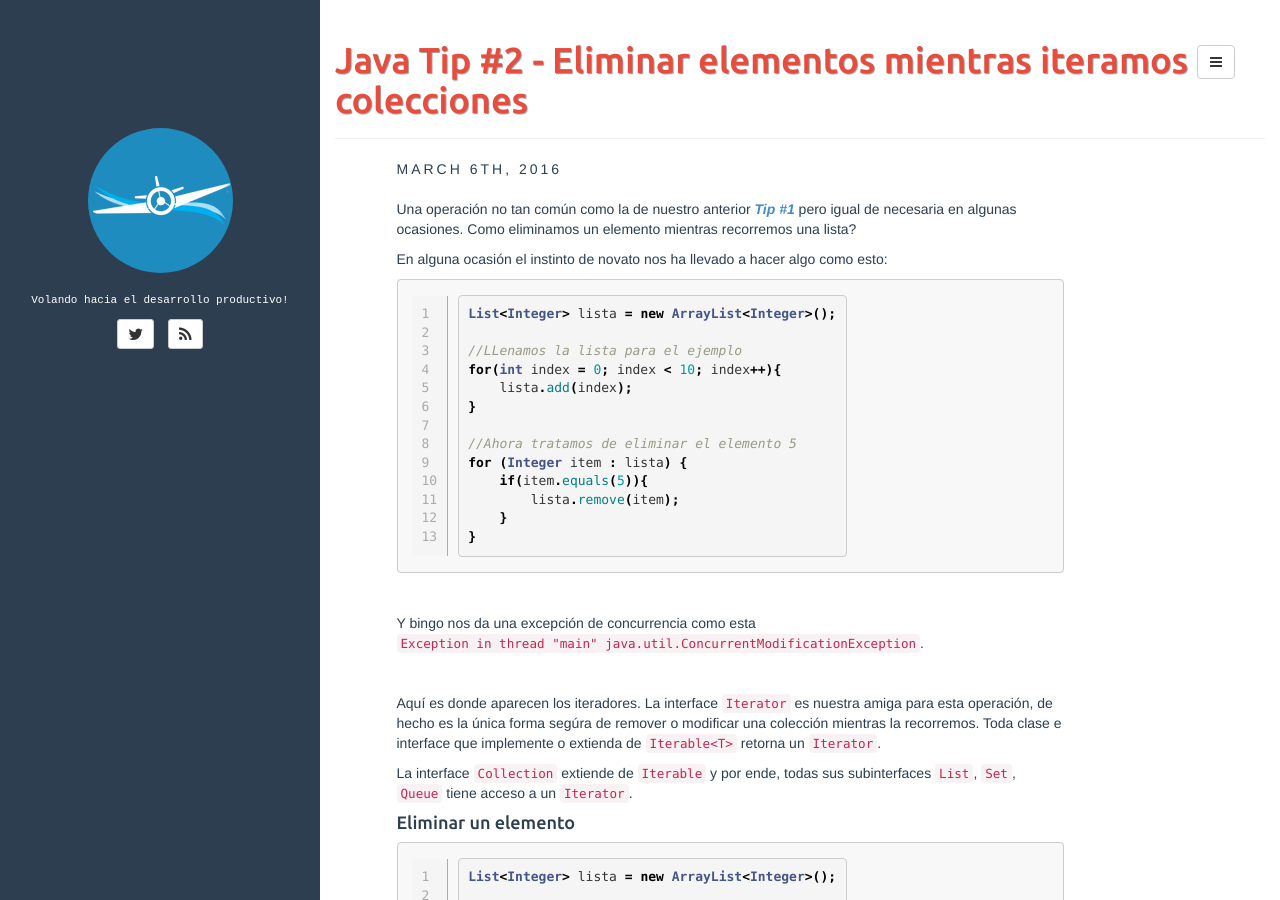
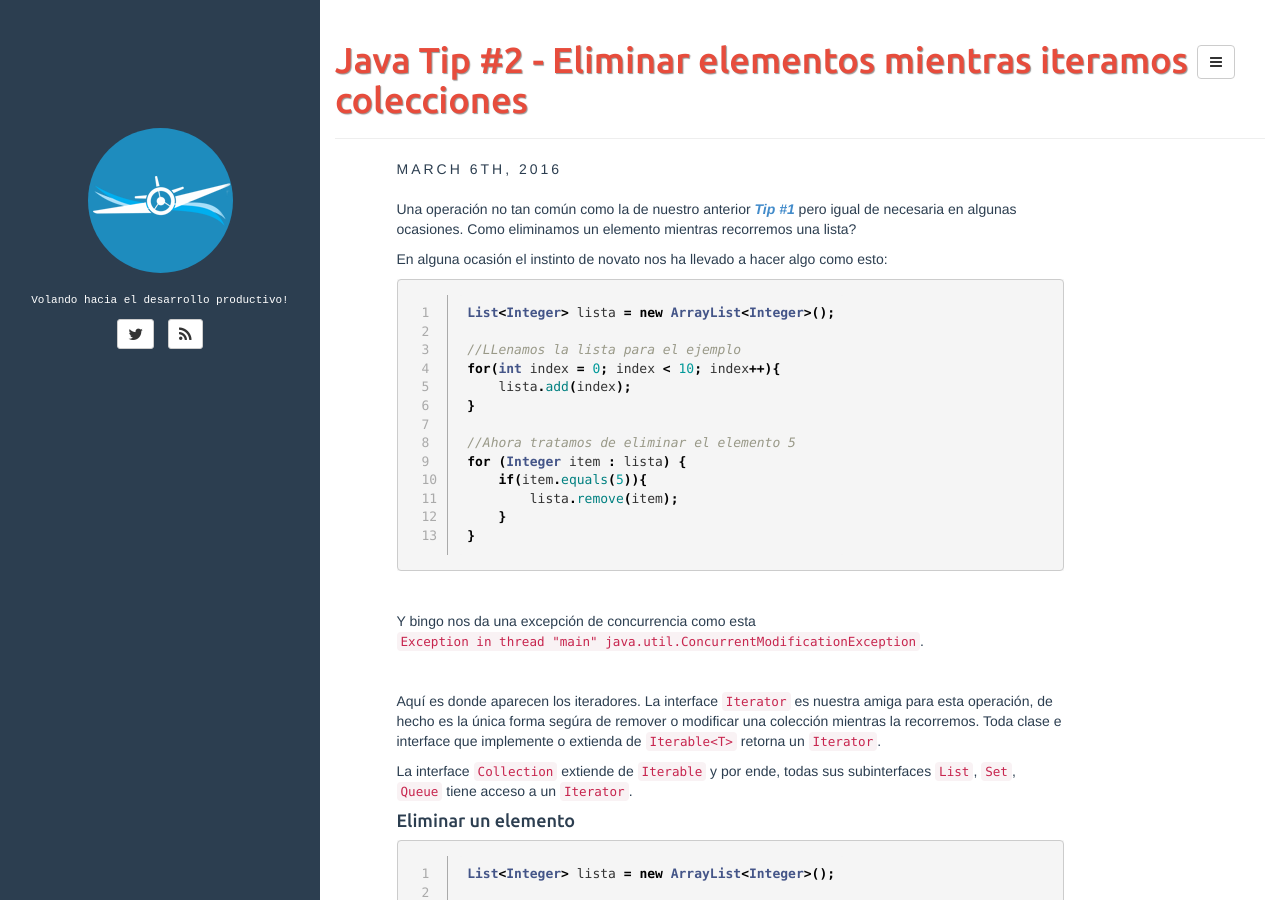
Before and after one commit to eljaviador/eljaviador.github.io, a Jekyll site: the page built from _posts/2016-03-06-java-tip-2-eliminar-elementos-mientras-iteramos.md, in a window 1280 px wide and 900 px high. Built offline with Jekyll 4.4.1, drawn with Linux system fonts in a browser that asks for light colours; comment, search, counter and statistics services are not loaded.

````diff
--- a/_posts/2016-03-06-java-tip-2-eliminar-elementos-mientras-iteramos.md
+++ b/_posts/2016-03-06-java-tip-2-eliminar-elementos-mientras-iteramos.md
@@ -13,7 +13,7 @@
 
 En alguna ocasión el instinto de novato nos ha llevado a hacer algo como esto:
 
-```java?start_inline=1
+{% highlight java linenos %}
 List<Integer> lista = new ArrayList<Integer>();
 
 //LLenamos la lista para el ejemplo
@@ -27,7 +27,7 @@
         lista.remove(item);
     }
 }
-```
+{% endhighlight %}
 
 <br/>
 
@@ -41,7 +41,7 @@
 
 #### Eliminar un elemento
 
-```java
+{% highlight java linenos %}
 List<Integer> lista = new ArrayList<Integer>();
 
 //LLenamos la lista para el ejemplo
@@ -57,7 +57,7 @@
         iterator.remove();
     }
 }
-```
+{% endhighlight %}
 
 <br/>
 
@@ -66,7 +66,7 @@
 
 Podmemos sacar el `Iterator` del `Set` de entries del mapa:
 
-```java
+{% highlight java linenos %}
 Map map = new HashMap<>();
 
 //LLenamos el mapa para el ejemplo
@@ -83,6 +83,6 @@
         iterator.remove();
     }
 }
-```
+{% endhighlight %}
 
 <br/>
````
